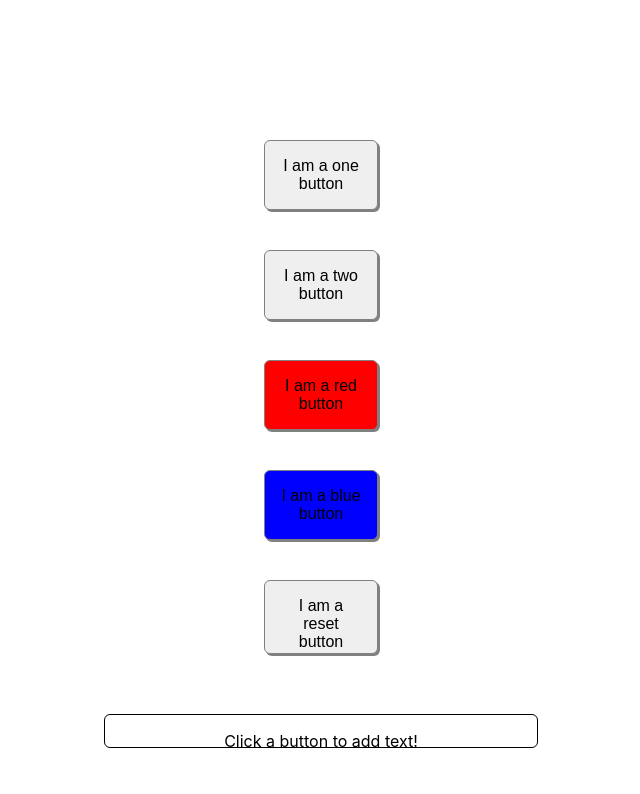
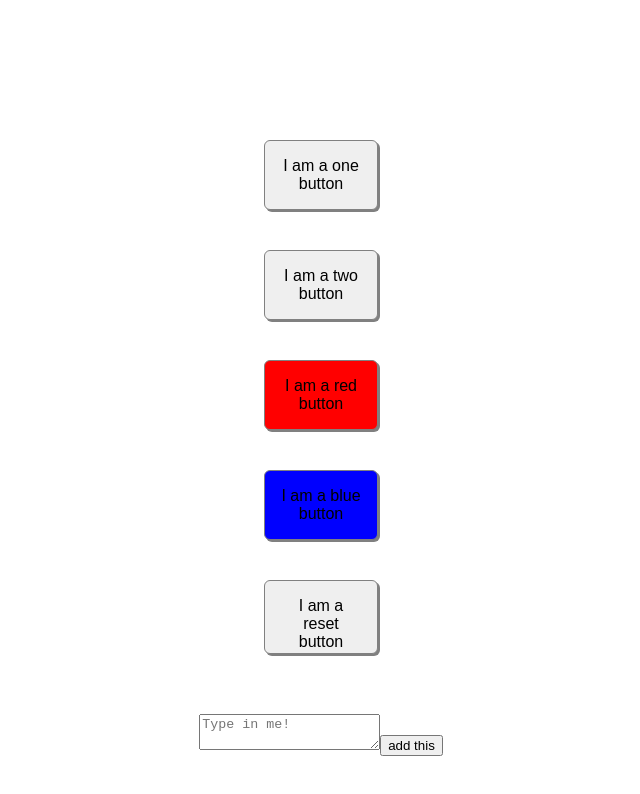
Before and after one commit to UlyssesInvictus/baby-react-app, a React (Create React App) app: page / in a window 1280 px wide. Shown: the top 794 px of the page, without its empty margins (319-959 px from the left). Built offline with nearby package versions, Linux system fonts and the light colour scheme.

Commit message:
add basic ref

```diff
--- a/src/App.css
+++ b/src/App.css
@@ -45,6 +45,10 @@
   margin-bottom: 60px;
 }
 
+.input {
+  margin-bottom: 60px;
+}
+
 .text {
   width: 400px;
   height: 200px;
@@ -54,5 +58,4 @@
   border-radius: 6px;
 
   padding: 16px;
-
 }
--- a/src/App.js
+++ b/src/App.js
@@ -1,4 +1,4 @@
-import React, { useState, useEffect } from 'react';
+import React, { useState, useEffect, useRef } from 'react';
 import PropTypes from 'prop-types';
 
 import './App.css';
@@ -40,6 +40,8 @@ function App() {
     }
   }, [text]);
 
+  const inputRef = useRef();
+
   return (
     <div className="App">
       <Button text="one" onClick={() => setText(text + " one")} />
@@ -47,6 +49,11 @@ function App() {
       <Button text="red" background="red" currentText={text} setText={setText} />
       <Button text="blue" background="blue" currentText={text} setText={setText} />
       <Button text="reset" onClick={() => setText("")} />
+
+      <div className="input">
+        <textarea placeholder="Type in me!" ref={inputRef} />
+        <button onClick={() => setText(text + " " + inputRef.current.value)}>add this</button>
+      </div>
 
       <div className="text">
         { text || "Click a button to add text!" }
```
